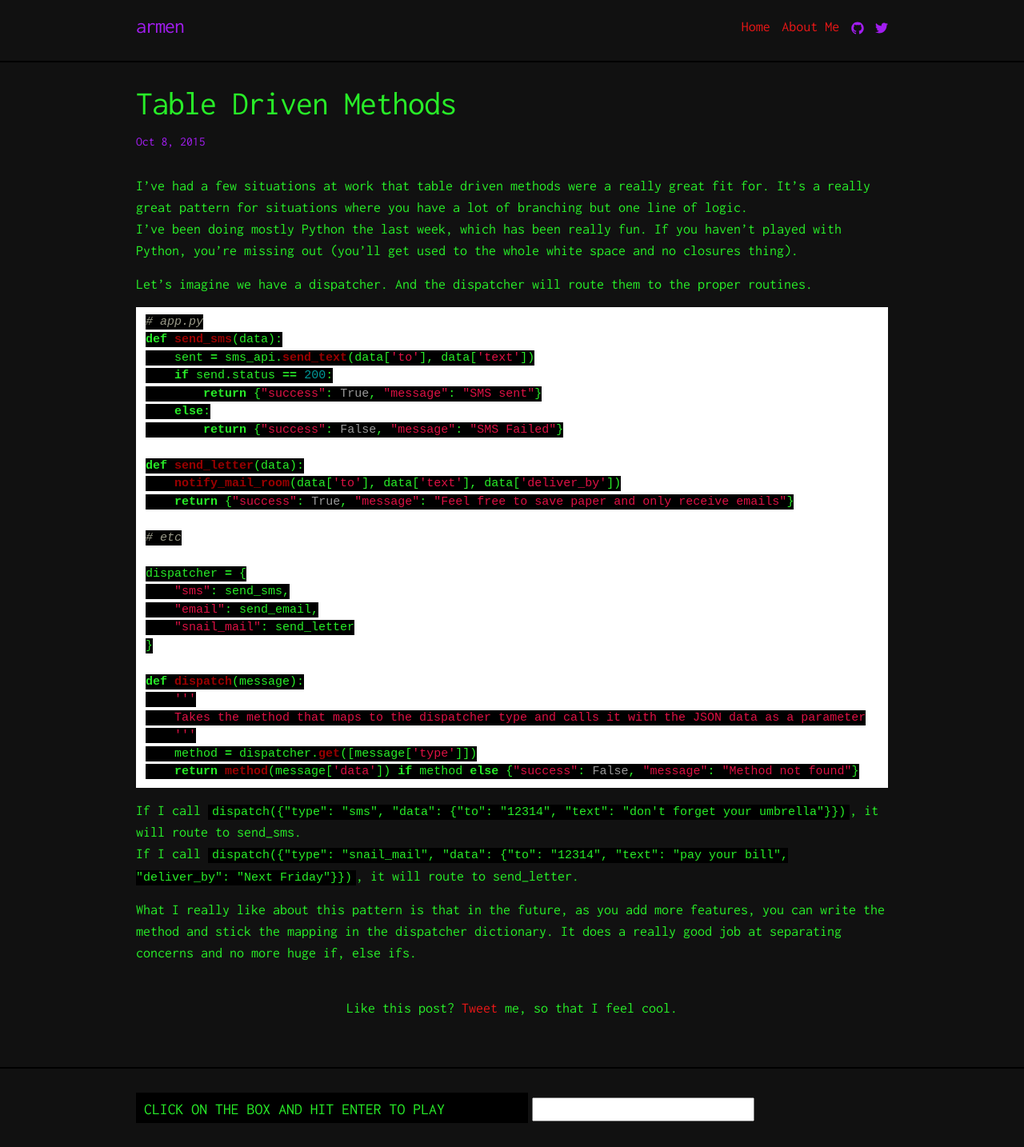
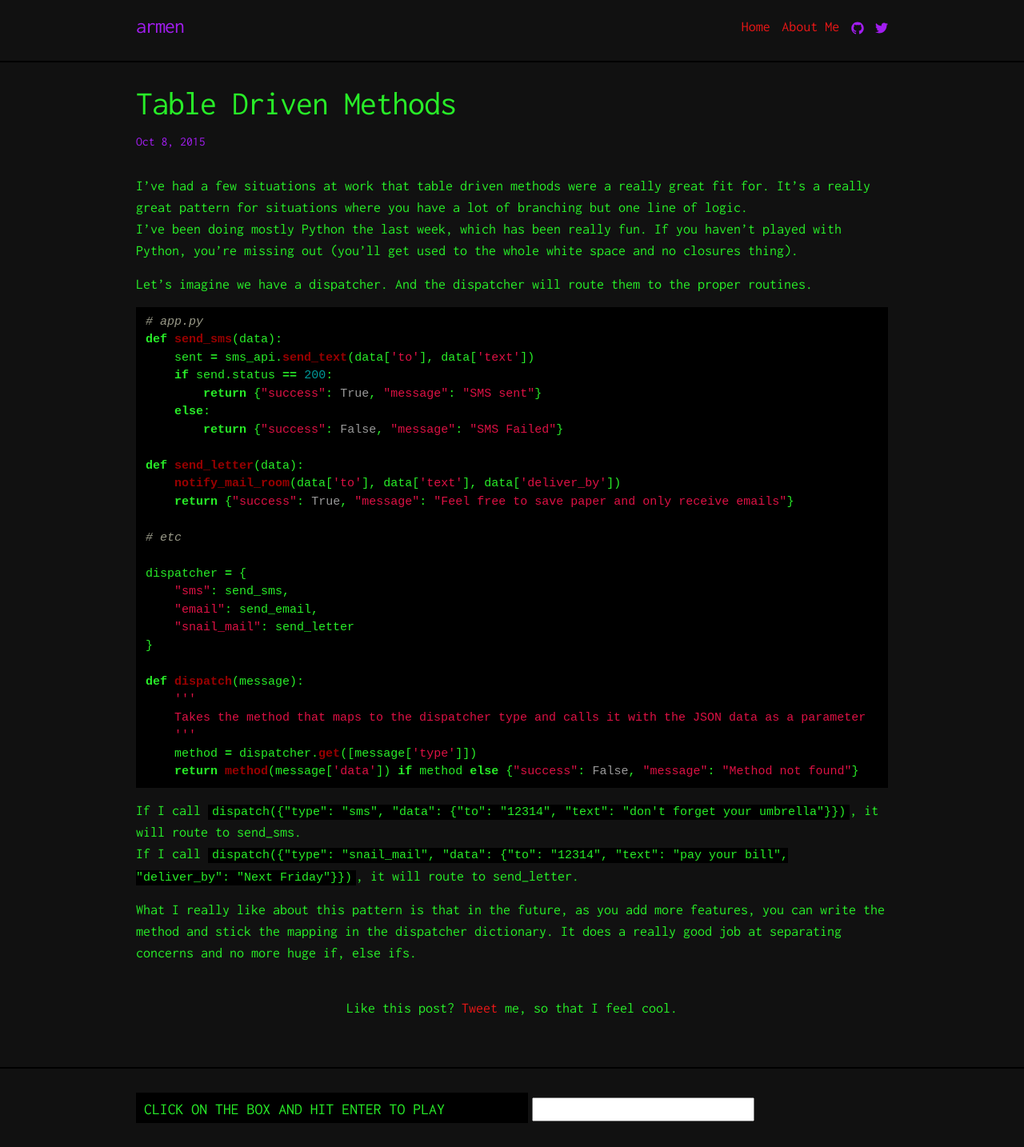
Before and after one commit to hippopotamus/hippopotamus2.github.io, a Jekyll site: the page built from _posts/2015-10-8-table-driven-methods.markdown, in a window 1280 px wide. Shown: the whole page at 80% size. Built offline with Jekyll 4.4.1, drawn with Linux system fonts in a browser that asks for light colours; nearby versions of some CDN libraries.

Commit message:
jekyll code highlight

````diff
--- a/_posts/2015-10-8-table-driven-methods.markdown
+++ b/_posts/2015-10-8-table-driven-methods.markdown
@@ -8,7 +8,7 @@ I've had a few situations at work that table driven methods were a really great
 I've been doing mostly Python the last week, which has been really fun. If you haven't played with Python, you're missing out (you'll get used to the whole white space and no closures thing).
 
 Let's imagine we have a dispatcher. And the dispatcher will route them to the proper routines.
-```py
+{% highlight python %}
 # app.py
 def send_sms(data):
     sent = sms_api.send_text(data['to'], data['text'])
@@ -35,8 +35,7 @@ def dispatch(message):
     '''
     method = dispatcher.get([message['type']])
     return method(message['data']) if method else {"success": False, "message": "Method not found"}
-```
-
+{% endhighlight %}
 If I call `dispatch({"type": "sms", "data": {"to": "12314", "text": "don't forget your umbrella"}})`, it will route to send_sms.
 If I call `dispatch({"type": "snail_mail", "data": {"to": "12314", "text": "pay your bill", "deliver_by": "Next Friday"}})`, it will route to send_letter.
 
````
